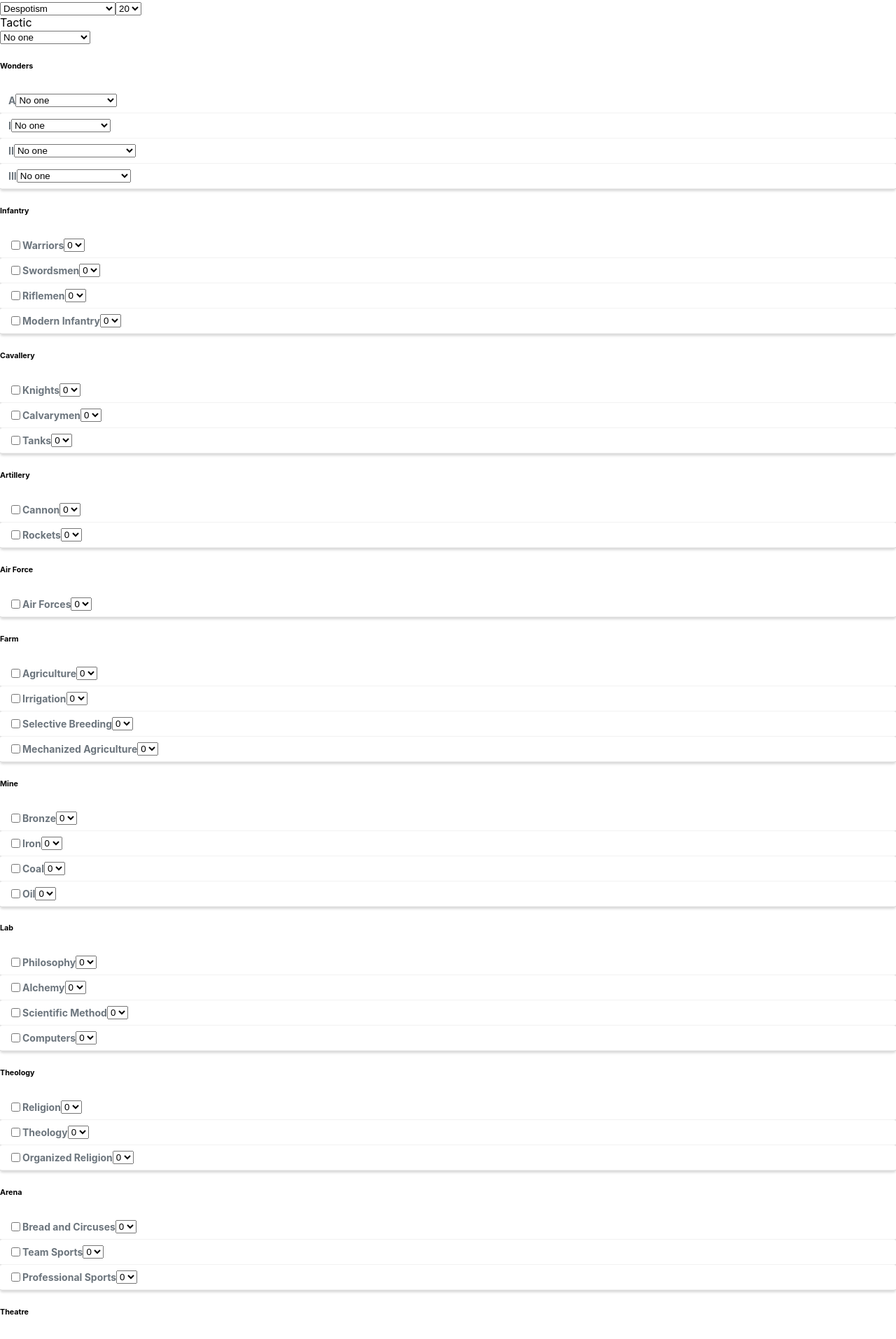
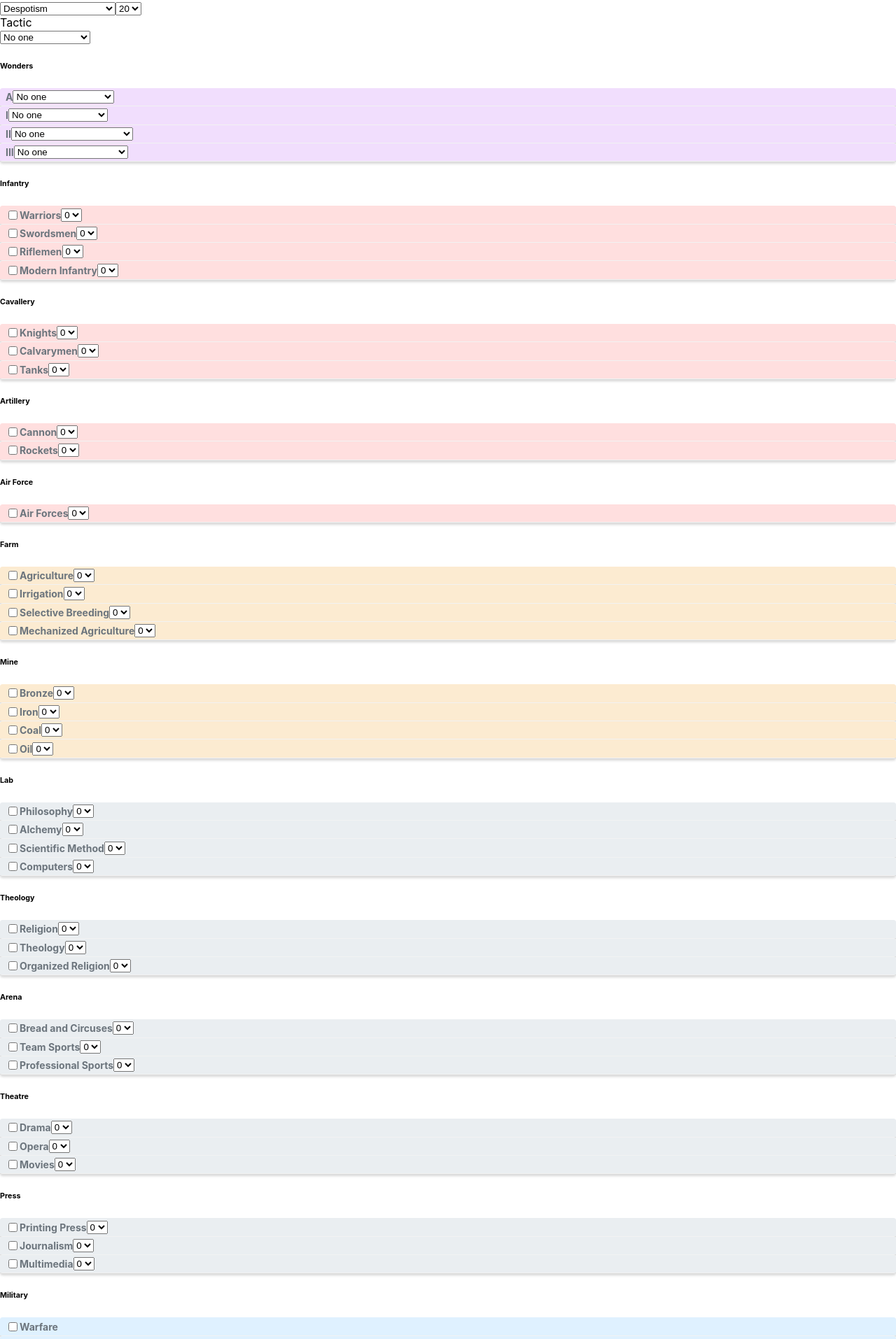
Before and after one commit to dragopi/TTA, a React (Create React App) app: page / in a window 1280 px wide. Shown: the part 203-2117 px from the top of the page at 70% size. Built offline with nearby package versions, Linux system fonts and the light colour scheme; the HTML template or start-up script is replaced by a standard one.

Commit message:
Add card's color

```diff
--- a/src/App.css
+++ b/src/App.css
@@ -36,3 +36,38 @@
     transform: rotate(360deg);
   }
 }
+
+.ttawon .crdtkn-header {
+  background-color: rgb(241, 222, 253);
+}
+
+.ttamin .crdtkn-header,
+.ttamca .crdtkn-header,
+.ttamar .crdtkn-header,
+.ttamai .crdtkn-header {
+  background-color: rgb(255, 223, 223);
+}
+
+.ttapfa .crdtkn-header,
+.ttapmi .crdtkn-header {
+  background-color: rgb(252, 235, 209);
+}
+
+.ttaula .crdtkn-header,
+.ttaute .crdtkn-header,
+.ttauar .crdtkn-header,
+.ttauth .crdtkn-header,
+.ttauli .crdtkn-header {
+  background-color: rgb(234, 238, 241);
+}
+
+.ttasmi .crdtkn-header,
+.ttasci .crdtkn-header,
+.ttascl .crdtkn-header,
+.ttasco .crdtkn-header {
+  background-color: rgb(223, 241, 255);
+}
+
+.ttater .crdtkn-header {
+  background-color: rgb(223, 255, 227);
+}
--- a/src/App.tsx
+++ b/src/App.tsx
@@ -43,52 +43,52 @@ function App() {
             <div className="col">
               <FilterTactics />
             </div>
-            <div className="col">
+            <div className="col ttawon">
               <FilterWonder />
             </div>
         </div>
 
         <div className="row">
-            <div className="col">
+            <div className="col ttamin">
               <h6>Infantry</h6>
               <CardItem code="MIN01" />
               <CardItem code="MIN02" />
               <CardItem code="MIN03" />
               <CardItem code="MIN04" />
             </div>
-            <div className="col">
+            <div className="col ttamca">
               <h6>Cavallery</h6>
               <CardItem code="MCA01" />
               <CardItem code="MCA02" />
               <CardItem code="MCA03" />
             </div>
-            <div className="col">
+            <div className="col ttamar">
               <h6>Artillery</h6>
               <CardItem code="MAR01" />
               <CardItem code="MAR02" />
             </div>
-            <div className="col">
+            <div className="col ttamai">
               <h6>Air Force</h6>
               <CardItem code="MAI01" />
             </div>
         </div>
 
         <div className="row">
-            <div className="col">
+            <div className="col ttapfa">
               <h6>Farm</h6>
               <CardItem code="PFA01" />
               <CardItem code="PFA02" />
               <CardItem code="PFA03" />
               <CardItem code="PFA04" />
             </div>
-            <div className="col">
+            <div className="col ttapmi">
               <h6>Mine</h6>
               <CardItem code="PMI01" />
               <CardItem code="PMI02" />
               <CardItem code="PMI03" />
               <CardItem code="PMI04" />
             </div>
-            <div className="col">
+            <div className="col ttaula">
               <h6>Lab</h6>
               <CardItem code="ULA01" />
               <CardItem code="ULA02" />
@@ -98,25 +98,25 @@ function App() {
         </div>
 
         <div className="row">
-            <div className="col">
+            <div className="col ttaute">
               <h6>Theology</h6>
               <CardItem code="UTE01" />
               <CardItem code="UTE02" />
               <CardItem code="UTE03" />
             </div>
-            <div className="col">
+            <div className="col ttauar">
               <h6>Arena</h6>
               <CardItem code="UAR01" />
               <CardItem code="UAR02" />
               <CardItem code="UAR03" />
             </div>
-            <div className="col">
+            <div className="col ttauth">
               <h6>Theatre</h6>
               <CardItem code="UTH01" />
               <CardItem code="UTH02" />
               <CardItem code="UTH03" />
             </div>
-            <div className="col">
+            <div className="col ttauli">
               <h6>Press</h6>
               <CardItem code="ULI01" />
               <CardItem code="ULI02" />
@@ -125,25 +125,25 @@ function App() {
         </div>
 
         <div className="row">
-            <div className="col">
+            <div className="col ttasmi">
               <h6>Military</h6>
               <CardItem code="SMI01" needToken={false} />
               <CardItem code="SMI02" needToken={false} />
               <CardItem code="SMI03" needToken={false} />
             </div>
-            <div className="col">
+            <div className="col ttasci">
               <h6>Civil</h6>
               <CardItem code="SCI01" needToken={false} />
               <CardItem code="SCI02" needToken={false} />
               <CardItem code="SCI03" needToken={false} />
             </div>
-            <div className="col">
+            <div className="col ttascl">
               <h6>Colonization</h6>
               <CardItem code="SCL01" needToken={false} />
               <CardItem code="SCL02" needToken={false} />
               <CardItem code="SCL03" needToken={false} />
             </div>
-            <div className="col">
+            <div className="col ttasco">
               <h6>Construction</h6>
               <CardItem code="SCO01" needToken={false} />
               <CardItem code="SCO02" needToken={false} />
@@ -151,7 +151,7 @@ function App() {
             </div>
         </div>
         <h6>Territories</h6>
-        <div className="row">
+        <div className="row ttater">
             <div className="col">
               <CardItem code="TER01" needToken={false} />
               <CardItem code="TER02" needToken={false} />
--- a/src/index.css
+++ b/src/index.css
@@ -27,7 +27,7 @@ code {
 .crdtkn-header {
   display: flex;
   align-items: center;
-  padding: .5rem .75rem;
+  padding: .2rem .5rem;
   color: #6C757D;
   background-color: rgba(255,255,255,.85);
   background-clip: padding-box;
```
